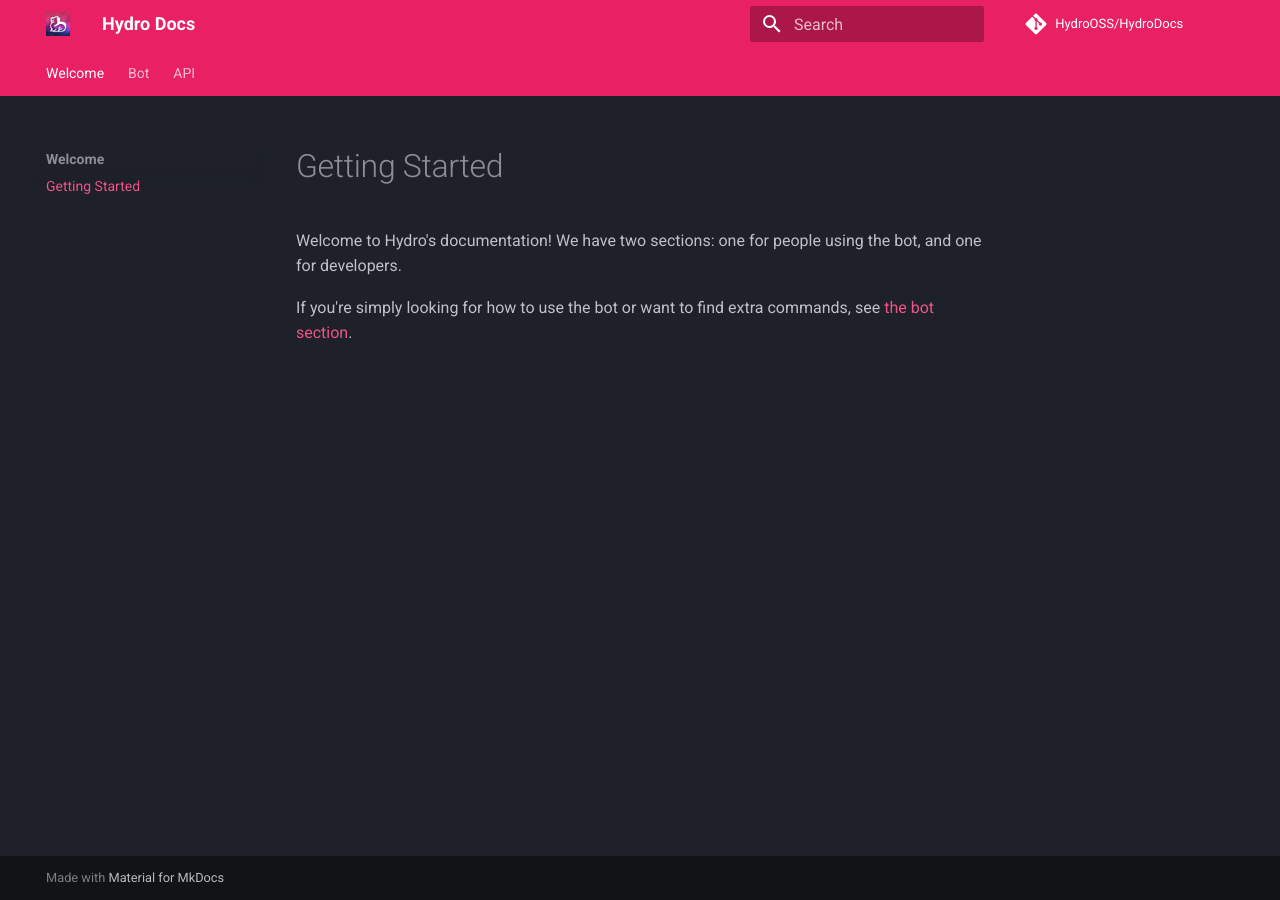
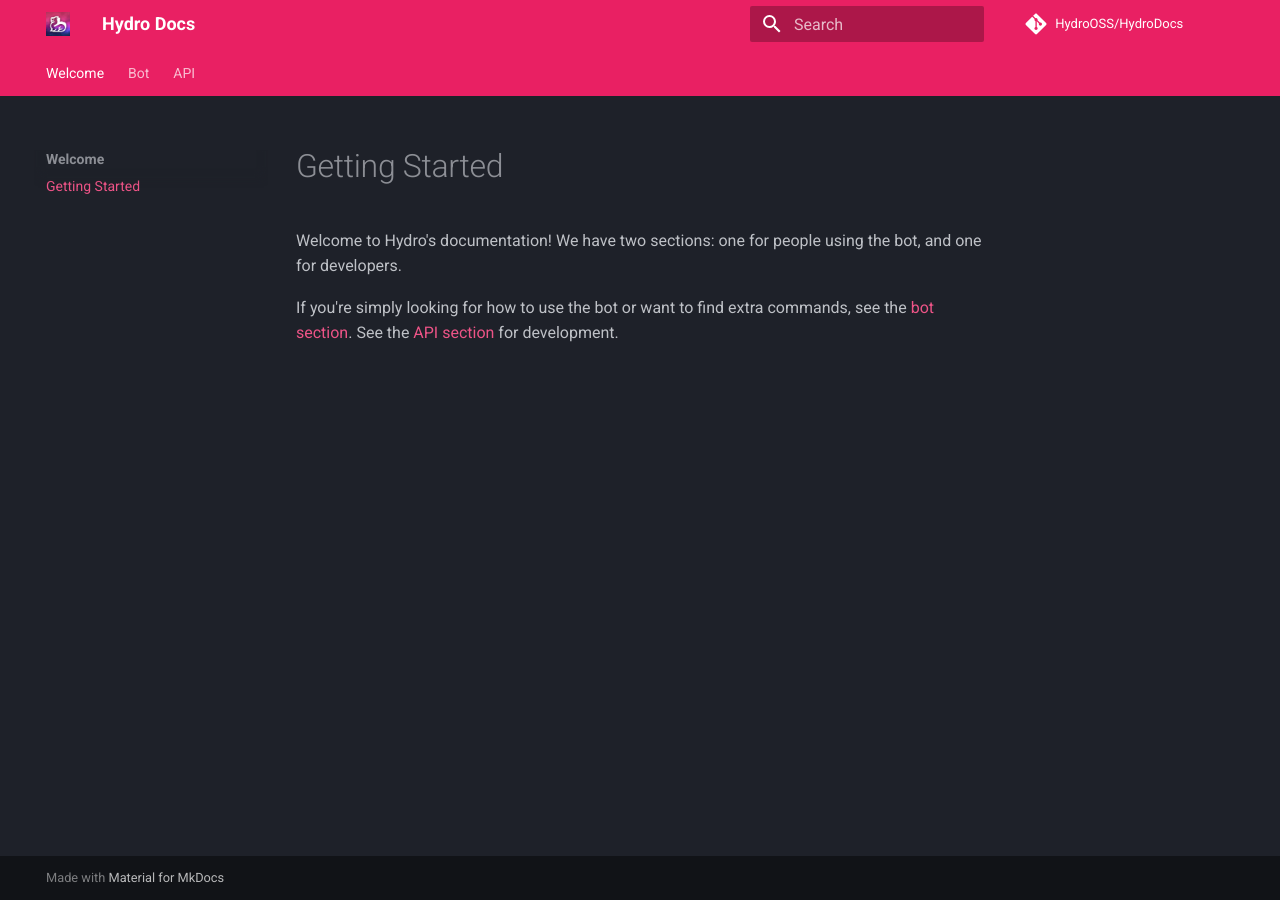
Before and after one commit to HydroOSS/HydroDocs, an MkDocs documentation site: the page built from docs/index.md, in a window 1280 px wide. Built offline with MkDocs 1.6.1 and Material for MkDocs 9.7.7, drawn with Linux system fonts in a browser that asks for light colours; comment, search, counter and statistics services are not loaded.

Commit message:
feat: add the API section to the welcome page

```diff
--- a/docs/index.md
+++ b/docs/index.md
@@ -2,4 +2,4 @@
 
 Welcome to Hydro's documentation! We have two sections: one for people using the bot, and one for developers.
 
-If you're simply looking for how to use the bot or want to find extra commands, see [the bot section](bot).
+If you're simply looking for how to use the bot or want to find extra commands, see the [bot section](bot). See the [API section](api) for development.
```
